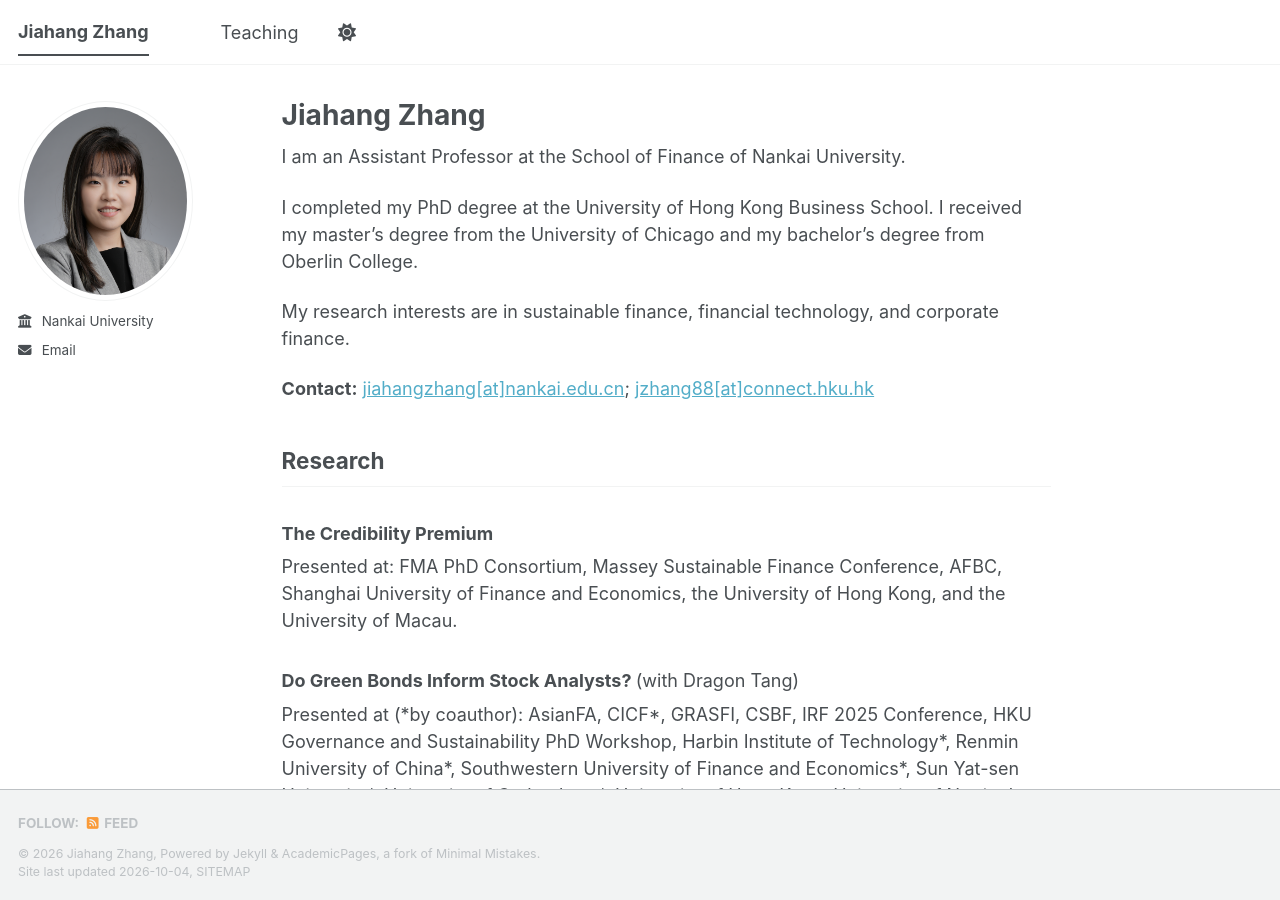
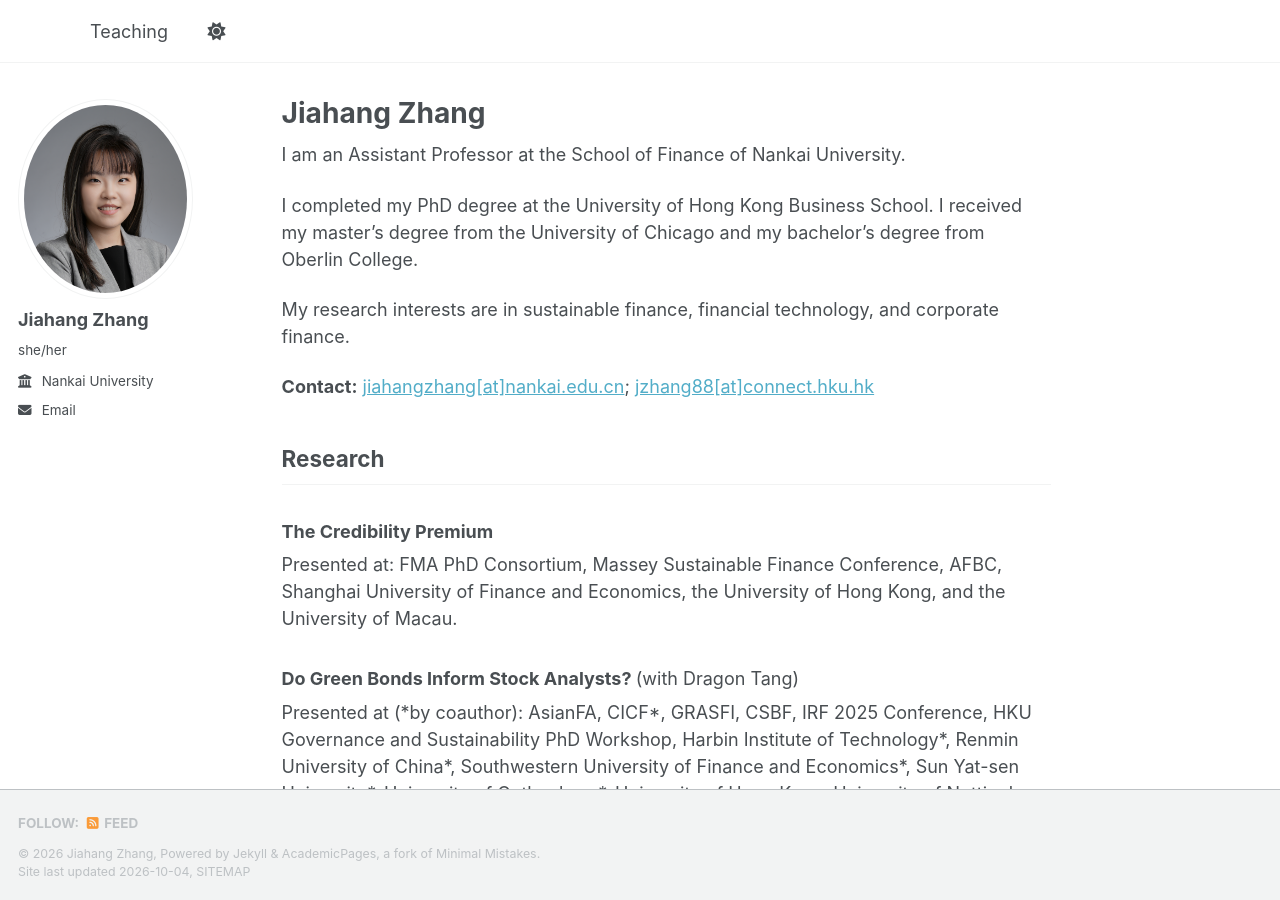
Before and after one commit to joannazhang88/joannazhang88.github.io, a Jekyll site: the page built from _pages/about.md, in a window 1280 px wide and 900 px high. Built offline with Jekyll 4.4.1, drawn with Linux system fonts in a browser that asks for light colours; a style sheet for code colours, icons or effects is not loaded; part of the change alters nothing that is shown.

Commit message:
Update _config.yml

```diff
--- a/_config.yml
+++ b/_config.yml
@@ -9,7 +9,7 @@
 # Basic Site Settings
 locale                   : "en-US"
 site_theme               : "default" # The available themes options are "default", "air", "sunrise", "mint", "dirt" and "contrast"
-title                    : "Jiahang Zhang"
+title                    : ""
 title_separator          : "-"
 name                     : &name "Jiahang Zhang"
 description              : &description "Jiahang's personal website"   # Update this with a general description of your site, this is the default if not overridden by a page
@@ -24,8 +24,8 @@ repository               : "joannazhang88/joannazhang88.github.io"  #"academicpa
 author:
   # Biographic information
   avatar           : "jiahang-profile.png"
-  name             : #"Jiahang Zhang"
-  pronouns         : # example: "she/her"
+  name             : "Jiahang Zhang"
+  pronouns         : "she/her"
   bio              : #"Assistant Professor in Finance"
   #location         : "Hong Kong"
   employer         : "Nankai University"
```
